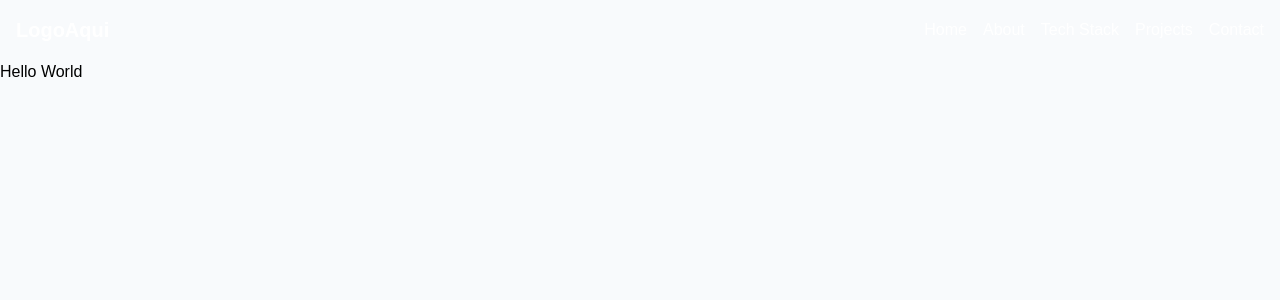
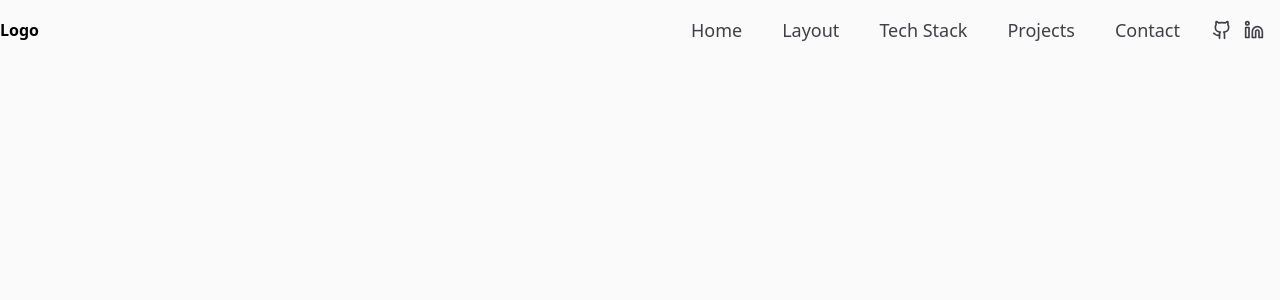
Before and after one commit to robertotics4/my-portifolio, a Next.js app: page / in a window 1280 px wide. Shown: the top 300 px of the page. Built offline with nearby package versions, Linux system fonts and the light colour scheme.

Commit message:
feat: navbar styled

```diff
--- a/package.json
+++ b/package.json
@@ -9,6 +9,7 @@
     "lint": "next lint"
   },
   "dependencies": {
+    "lucide-react": "^0.285.0",
     "next": "13.5.4",
     "react": "^18",
     "react-dom": "^18"
--- a/src/app/layout.tsx
+++ b/src/app/layout.tsx
@@ -1,4 +1,4 @@
-import { Navbar } from '@/components/Navbar'
+import { Navbar } from '@/components/NavBar'
 import './globals.css'
 import type { Metadata } from 'next'
 
@@ -14,8 +14,8 @@ export default function RootLayout({
 }) {
   return (
     <html lang="en">
-      <body>
-        <div className="min-h-screen bg-slate-50 dark:bg-slate-900">
+      <body className="bg-zinc-50">
+        <div className="mx-auto min-h-screen max-w-7xl">
           <Navbar />
           <main>{children}</main>
         </div>
--- a/src/app/page.tsx
+++ b/src/app/page.tsx
@@ -1,7 +1,3 @@
 export default function Home() {
-  return (
-    <main className="bg-slate-50 dark:bg-slate-900">
-      <h1>Hello World</h1>
-    </main>
-  )
+  return <main></main>
 }
--- /dev/null
+++ b/src/components/NavBar.tsx
@@ -0,0 +1,40 @@
+import { Github, Linkedin } from 'lucide-react'
+
+type ItemProps = {
+  title: string
+}
+
+function Item({ title }: ItemProps) {
+  return (
+    <li>
+      <a className="text-medium text-lg text-zinc-700" href="#">
+        {title}
+      </a>
+    </li>
+  )
+}
+
+export function Navbar() {
+  return (
+    <nav className="flex items-center">
+      <strong>Logo</strong>
+
+      <ul className="ml-auto flex space-x-10 p-4">
+        <Item title="Home" />
+        <Item title="Layout" />
+        <Item title="Tech Stack" />
+        <Item title="Projects" />
+        <Item title="Contact" />
+      </ul>
+
+      <div className="flex items-center gap-3 p-4">
+        <a href="#">
+          <Github className="h-5 w-5 text-zinc-700" />
+        </a>
+        <a href="#">
+          <Linkedin className="h-5 w-5 text-zinc-700" />
+        </a>
+      </div>
+    </nav>
+  )
+}
--- a/src/components/Navbar.tsx
+++ /dev/null
@@ -1,56 +0,0 @@
-export function Navbar() {
-  return (
-    <nav className="p-4">
-      <div className="container mx-auto flex items-center justify-between">
-        <div className="text-xl font-semibold text-white">LogoAqui</div>
-        <div className="md:hidden">
-          <button className="text-white" id="menu-toggle">
-            <svg
-              xmlns="http://www.w3.org/2000/svg"
-              fill="none"
-              viewBox="0 0 24 24"
-              stroke="currentColor"
-              className="h-6 w-6"
-            >
-              <path
-                stroke-linecap="round"
-                stroke-linejoin="round"
-                stroke-width="2"
-                d="M4 6h16M4 12h16M4 18h16"
-              ></path>
-            </svg>
-          </button>
-        </div>
-        <div className="hidden md:flex">
-          <ul className="space-x-4 md:flex">
-            <li className="md:inline-block">
-              <a href="#" className="text-white">
-                Home
-              </a>
-            </li>
-            <li className="md:inline-block">
-              <a href="#" className="text-white">
-                About
-              </a>
-            </li>
-            <li className="md:inline-block">
-              <a href="#" className="text-white">
-                Tech Stack
-              </a>
-            </li>
-            <li className="md:inline-block">
-              <a href="#" className="text-white">
-                Projects
-              </a>
-            </li>
-            <li className="md:inline-block">
-              <a href="#" className="text-white">
-                Contact
-              </a>
-            </li>
-          </ul>
-        </div>
-      </div>
-    </nav>
-  )
-}
--- a/tailwind.config.ts
+++ b/tailwind.config.ts
@@ -3,11 +3,7 @@ import type { Config } from 'tailwindcss'
 const config: Config = {
   content: ['./src/**/*.tsx'],
   theme: {
-    extend: {
-      fontFamily: {
-        sans: ['Poppins', 'Arial', 'sans-serif'],
-      },
-    },
+    extend: {},
   },
   plugins: [],
 }
```
Also changed, not shown: 1 other file (tests, documents, lock files or other folders).
